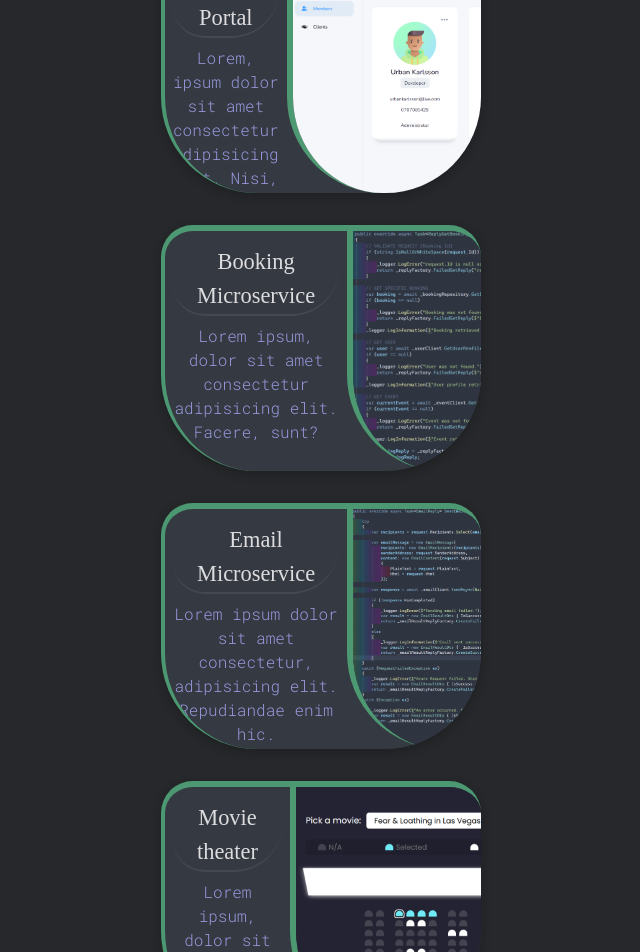
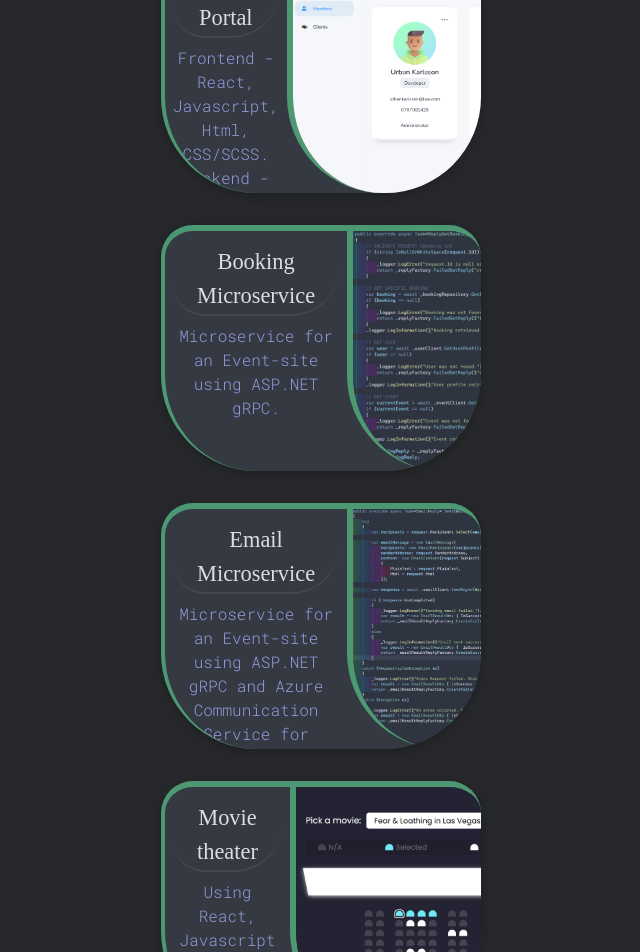
Before and after one commit to mutenJanken/Portfolio-EmilHult, a React (Vite) app: page /portfolio in a window 1280 px wide. Shown: the part 441-1393 px from the top of the page, without its empty margins (335-975 px from the left). Built offline with nearby package versions, Linux system fonts and the light colour scheme; a web font is replaced by a local one.

Commit message:
Added portfolio descriptions

```diff
--- a/src/components/Portfolio.jsx
+++ b/src/components/Portfolio.jsx
@@ -18,9 +18,8 @@ function Portfolio() {
               <div className="project-wrapper">
                 <div className="project-description-wrapper">
                   <h2 className="project-header">Alpha Portal</h2>
-                  <p className="project-description">
-                    Lorem, ipsum dolor sit amet consectetur adipisicing elit. Nisi, aliquam!
-                  </p>
+                  <p className="project-description">Frontend - React, Javascript, Html, CSS/SCSS.</p>
+                  <p className="project-description">Backend - ASP.MET WebAPI</p>
                 </div>
                 <div className="project-image-wrapper">
                   <img className="project-image" src={AlphaProjectImage} alt="Alpha Project Image" />
@@ -33,9 +32,7 @@ function Portfolio() {
               <div className="project-wrapper">
                 <div className="project-description-wrapper">
                   <h2 className="project-header">Booking Microservice</h2>
-                  <p className="project-description">
-                    Lorem ipsum, dolor sit amet consectetur adipisicing elit. Facere, sunt?
-                  </p>
+                  <p className="project-description">Microservice for an Event-site using ASP.NET gRPC.</p>
                 </div>
                 <div className="project-image-wrapper">
                   <img
@@ -53,7 +50,7 @@ function Portfolio() {
                 <div className="project-description-wrapper">
                   <h2 className="project-header">Email Microservice</h2>
                   <p className="project-description">
-                    Lorem ipsum dolor sit amet consectetur, adipisicing elit. Repudiandae enim hic.
+                    Microservice for an Event-site using ASP.NET gRPC and Azure Communication Service for emails.
                   </p>
                 </div>
                 <div className="project-image-wrapper">
@@ -71,9 +68,7 @@ function Portfolio() {
               <div className="project-wrapper">
                 <div className="project-description-wrapper">
                   <h2 className="project-header">Movie theater</h2>
-                  <p className="project-description">
-                    Lorem ipsum, dolor sit amet consectetur adipisicing elit. Quas nisi maxime quisquam!
-                  </p>
+                  <p className="project-description">Using React, Javascript and a simple JSON-Server.</p>
                 </div>
                 <div className="project-image-wrapper">
                   <img
```
